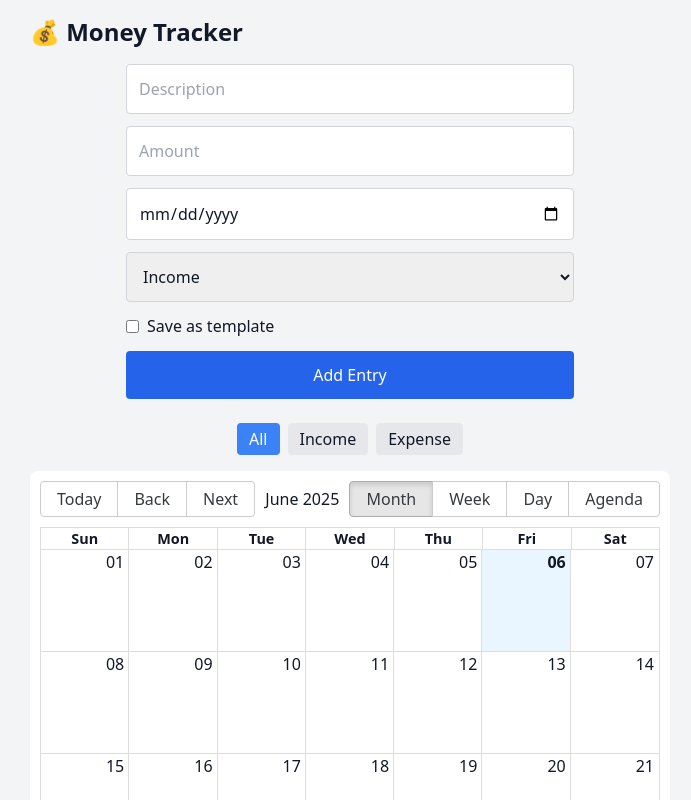
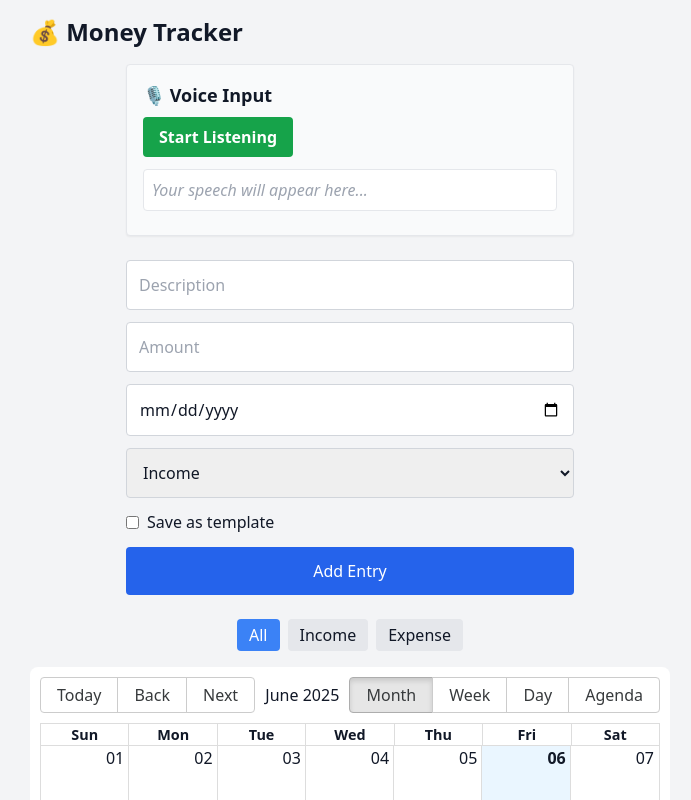
Before and after one commit to Miked0331/money-tracker, a React (Vite) app: page / in a window 1280 px wide. Shown: the top 800 px of the page, without its empty margins (290-981 px from the left). Built offline with nearby package versions, Linux system fonts and the light colour scheme.

Commit message:
added voice feature

```diff
--- a/src/App.jsx
+++ b/src/App.jsx
@@ -1,8 +1,8 @@
-import React, { useState, useEffect } from "react";
+import React, { useState, useEffect, useRef } from "react";
 import AgendaCalendar from "./components/AgendaCalendar";
 import Chart from "./components/Chart";
+import History from "./components/History";
 import { isWithinInterval, startOfDay } from "date-fns";
-import History from "./components/History";
 
 // Parse YYYY-MM-DD without shifting timezone
 function parseLocalDate(dateString) {
@@ -12,14 +12,20 @@ function parseLocalDate(dateString) {
 
 function App() {
   const [entries, setEntries] = useState([]);
-  const [templates, setTemplates] = useState([]); // NEW: templates state
+  const [templates, setTemplates] = useState([]); // templates state
   const [description, setDescription] = useState("");
   const [amount, setAmount] = useState("");
   const [date, setDate] = useState("");
   const [type, setType] = useState("income");
   const [dateRange, setDateRange] = useState([new Date(), new Date()]);
   const [filter, setFilter] = useState("all");
-  const [saveTemplate, setSaveTemplate] = useState(false); // NEW: checkbox to save template
+  const [saveTemplate, setSaveTemplate] = useState(false);
+
+  // Voice input states
+  const [listening, setListening] = useState(false);
+  const [transcript, setTranscript] = useState("");
+  const [error, setError] = useState(null);
+  const recognitionRef = useRef(null);
 
   // Load entries and templates from localStorage
   useEffect(() => {
@@ -38,6 +44,142 @@ function App() {
     localStorage.setItem("templates", JSON.stringify(templates));
   }, [templates]);
 
+  // Setup SpeechRecognition API
+  useEffect(() => {
+    const SpeechRecognition = window.SpeechRecognition || window.webkitSpeechRecognition;
+    if (!SpeechRecognition) {
+      setError("Speech Recognition API not supported in this browser.");
+      return;
+    }
+    const recognition = new SpeechRecognition();
+    recognition.continuous = false;
+    recognition.lang = "en-US";
+    recognition.interimResults = false;
+
+    recognition.onstart = () => {
+      setError(null);
+      setListening(true);
+      setTranscript("");
+    };
+
+    recognition.onresult = (event) => {
+      const speechToText = event.results[0][0].transcript;
+      setTranscript(speechToText);
+      handleVoiceInput(speechToText);
+      setListening(false);
+    };
+
+    recognition.onerror = (event) => {
+      setError(`Error occurred: ${event.error}`);
+      setListening(false);
+    };
+
+    recognition.onend = () => {
+      setListening(false);
+    };
+
+    recognitionRef.current = recognition;
+  }, []);
+
+  // Parse and add entry from voice input text
+  const handleVoiceInput = (text) => {
+    const lower = text.toLowerCase();
+
+    // Attempt to find income and expense patterns:
+    // Examples:
+    // "I made 50 cutting grass"
+    // "I spent 10 dollars"
+    // "Earned 20 from lawn mowing"
+    // We'll try income first, then expense
+
+    let type = "income";
+    let amount = 0;
+    let description = "";
+
+    const incomePatterns = [
+      /made (\d+\.?\d*) (.+)/,
+      /earned (\d+\.?\d*) (.+)/,
+      /income (\d+\.?\d*) (.+)/,
+    ];
+
+    const expensePatterns = [
+      /spent (\d+\.?\d*) (.+)/,
+      /pay (\d+\.?\d*) (.+)/,
+      /paid (\d+\.?\d*) (.+)/,
+      /expense (\d+\.?\d*) (.+)/,
+    ];
+
+    for (const pattern of incomePatterns) {
+      const match = lower.match(pattern);
+      if (match) {
+        amount = parseFloat(match[1]);
+        description = match[2];
+        type = "income";
+        break;
+      }
+    }
+
+    if (!amount) {
+      for (const pattern of expensePatterns) {
+        const match = lower.match(pattern);
+        if (match) {
+          amount = parseFloat(match[1]);
+          description = match[2];
+          type = "expense";
+          break;
+        }
+      }
+    }
+
+    // Fallback: try to catch simple "I made 50" or "I spent 10"
+    if (!amount) {
+      const simpleIncome = lower.match(/made (\d+\.?\d*)/);
+      if (simpleIncome) {
+        amount = parseFloat(simpleIncome[1]);
+        description = "income";
+        type = "income";
+      }
+    }
+    if (!amount) {
+      const simpleExpense = lower.match(/spent (\d+\.?\d*)/);
+      if (simpleExpense) {
+        amount = parseFloat(simpleExpense[1]);
+        description = "expense";
+        type = "expense";
+      }
+    }
+
+    if (amount && description) {
+      const today = new Date();
+      today.setHours(12); // timezone fix
+      const isoDate = today.toISOString().split("T")[0];
+
+      const newEntry = {
+        id: Date.now(),
+        description: description.trim(),
+        amount,
+        date: isoDate,
+        type,
+      };
+
+      setEntries((prev) => [...prev, newEntry]);
+      setError(null);
+    } else {
+      setError("Sorry, couldn't understand your voice entry. Please try again.");
+    }
+  };
+
+  const toggleListening = () => {
+    if (!recognitionRef.current) return;
+    if (listening) {
+      recognitionRef.current.stop();
+    } else {
+      recognitionRef.current.start();
+    }
+  };
+
+  // Rest of your existing handlers...
+
   const handleAddEntry = (e) => {
     e.preventDefault();
     if (!description || !amount || !date) return;
@@ -55,7 +197,6 @@ function App() {
 
     setEntries([...entries, newEntry]);
 
-    // Save as template if checkbox is checked & not already saved
     if (saveTemplate) {
       const exists = templates.some(
         (t) =>
@@ -75,10 +216,9 @@ function App() {
     setSaveTemplate(false);
   };
 
-  // Quickly add an entry from a template using today's date
   const handleAddFromTemplate = (template) => {
     const today = new Date();
-    today.setHours(12); // same timezone fix
+    today.setHours(12);
     const isoDate = today.toISOString().split("T")[0];
 
     const newEntry = {
@@ -124,6 +264,28 @@ function App() {
     <div className="p-4 max-w-2xl mx-auto">
       <h1 className="text-2xl font-bold mb-4">💰 Money Tracker</h1>
 
+      {/* Voice Input Section */}
+      <div className="mb-6 max-w-md mx-auto p-4 border rounded shadow-sm bg-gray-50">
+        <h2 className="text-lg font-semibold mb-2">🎙️ Voice Input</h2>
+        <button
+          onClick={toggleListening}
+          className={`mb-3 px-4 py-2 rounded font-semibold ${
+            listening ? "bg-red-500 text-white" : "bg-green-600 text-white"
+          } hover:opacity-90`}
+        >
+          {listening ? "Stop Listening" : "Start Listening"}
+        </button>
+
+        <div className="min-h-[40px] mb-2 p-2 bg-white border rounded text-gray-800">
+          {transcript || <span className="text-gray-400 italic">Your speech will appear here...</span>}
+        </div>
+
+        {error && (
+          <p className="text-red-600 font-semibold">{error}</p>
+        )}
+      </div>
+
+      {/* Existing form */}
       <form onSubmit={handleAddEntry} className="mb-6 space-y-3 max-w-md mx-auto">
         <input
           className="border border-gray-300 p-3 rounded w-full"
@@ -190,6 +352,7 @@ function App() {
         </div>
       )}
 
+      {/* Filter Buttons */}
       <div className="flex justify-center gap-2 mb-4">
         {["all", "income", "expense"].map((t) => (
           <button
@@ -247,7 +410,8 @@ function App() {
           ))}
         </ul>
       </div>
-       <History entries={filteredEntries} />
+
+      <History entries={filteredEntries} />
     </div>
   );
 }
```
